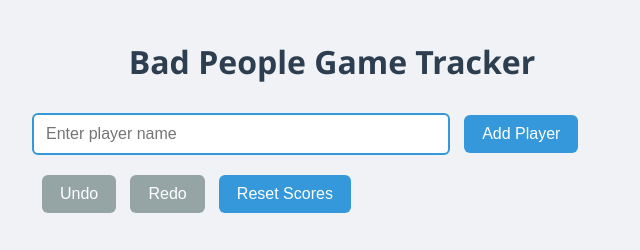
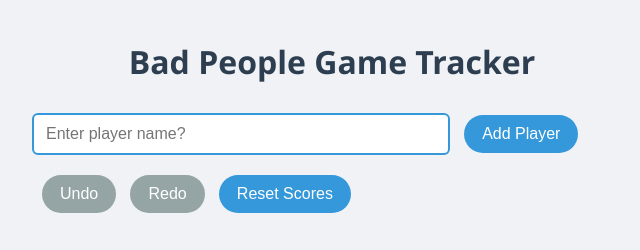
Before and after one commit to ROG-bit/Games-Tracker, a plain HTML site: page index.html in a window 1280 px wide. Shown: the top 250 px of the page, 308-948 px from the left. Drawn offline with Linux system fonts and the light colour scheme.

Commit message:
HI players

```diff
--- a/index.html
+++ b/index.html
@@ -9,7 +9,7 @@
 <body>
   <h1>Bad People Game Tracker</h1>
   <div id="app">
-    <input type="text" id="playerName" placeholder="Enter player name" />
+    <input type="text" id="playerName" placeholder="Enter player name?" />
     <button id="addPlayerBtn">Add Player</button>
 
     <div class="controls">
--- a/style.css
+++ b/style.css
@@ -43,7 +43,7 @@ button {
   padding: 10px 18px;
   font-size: 16px;
   margin-left: 10px;
-  border-radius: 6px;
+  border-radius: 999px;
   cursor: pointer;
   transition: background-color 0.3s;
 }
```
